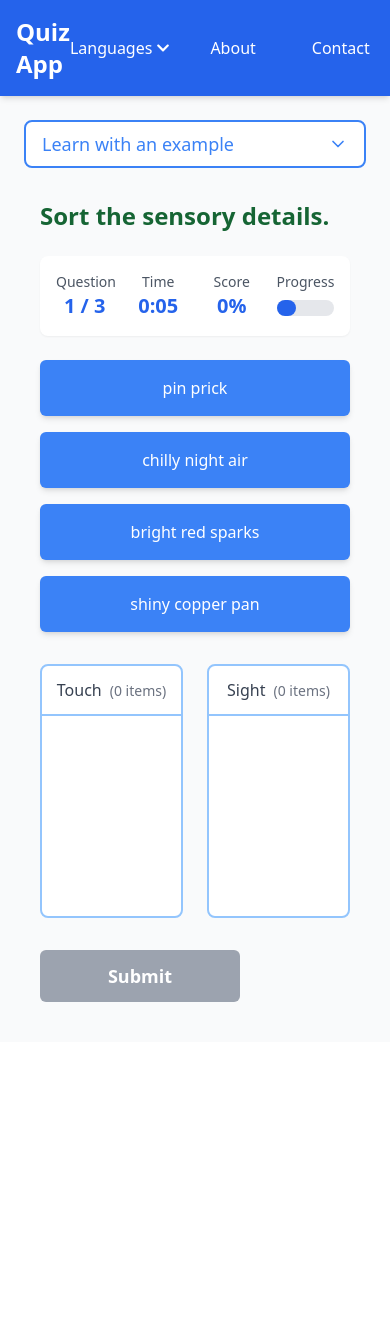
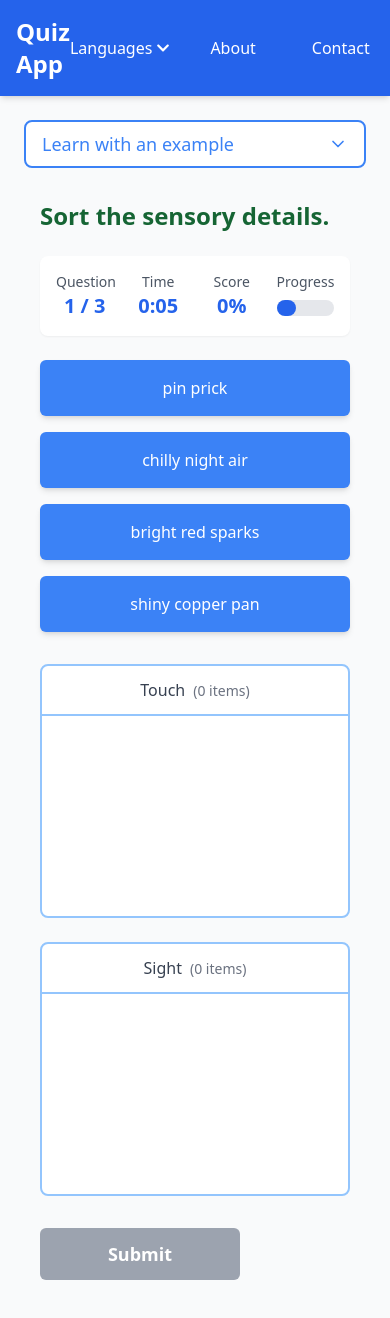
Before and after one commit to IhebMth/Quiz-App, a React (Vite) app: page /drag-and-drop in a window 390 px wide. Before the commit the page ends 1042 px from the top, so only its background shows below. Built offline with nearby package versions, Linux system fonts and the light colour scheme.

Commit message:
'first-commit'

```diff
--- a/index.html
+++ b/index.html
@@ -2,7 +2,7 @@
 <html lang="en">
   <head>
     <meta charset="UTF-8" />
-    <link rel="icon" type="" href="#" />
+    <link rel="" type="" href="#" />
     <meta name="viewport" content="width=device-width, initial-scale=1.0" />
     <title>Quiz-App</title>
   </head>
--- a/src/components/dragAndDrop/DragAndDrop.jsx
+++ b/src/components/dragAndDrop/DragAndDrop.jsx
@@ -1,16 +1,35 @@
 import { useState, useEffect } from 'react';
-import { DndContext } from '@dnd-kit/core';
+import { DndContext, TouchSensor, MouseSensor, useSensor, useSensors } from '@dnd-kit/core';
 import DraggableItem from './DraggableItem';
 import DroppableZone from './DroppableZone';
-import Feedback from '../dragAndDrop/FeedBack'
+import Feedback from '../dragAndDrop/FeedBack';
 import Stats from '../Stats';
 import FinalResults from '../FinalResults';
 import exercisesData from './data/dragAndDropExercises.json';
 
 const DragAndDrop = () => {
+    // Initialize sensors for both mouse and touch interactions
+    const mouseSensor = useSensor(MouseSensor, {
+        // Require the mouse to move by 10 pixels before activating
+        activationConstraint: {
+            distance: 10,
+        },
+    });
+
+    const touchSensor = useSensor(TouchSensor, {
+        // Require the touch to move by 10 pixels before activating
+        activationConstraint: {
+            delay: 250,
+            tolerance: 5,
+        },
+    });
+
+    // Combine both sensors
+    const sensors = useSensors(mouseSensor, touchSensor);
+
     const [currentExerciseIndex, setCurrentExerciseIndex] = useState(0);
     const [categoryItems, setCategoryItems] = useState({});
-    const [movedItems, setMovedItems] = useState(new Set()); // Track initially moved items
+    const [movedItems, setMovedItems] = useState(new Set());
     const [showFeedback, setShowFeedback] = useState(false);
     const [isCorrect, setIsCorrect] = useState(false);
     const [showFinalResults, setShowFinalResults] = useState(false);
@@ -28,7 +47,6 @@ const DragAndDrop = () => {
     const totalExercises = exercisesData.exercises.length;
     const pointsPerQuestion = 100 / totalExercises;
 
-    // Initialize categories state
     useEffect(() => {
         if (currentExercise) {
             const initialCategories = {};
@@ -36,11 +54,10 @@ const DragAndDrop = () => {
                 initialCategories[category] = [];
             });
             setCategoryItems(initialCategories);
-            setMovedItems(new Set()); // Reset moved items for new exercise
+            setMovedItems(new Set());
         }
     }, [currentExerciseIndex]);
 
-    // Timer effect
     useEffect(() => {
         const timer = setInterval(() => {
             if (!showFeedback && !showFinalResults) {
@@ -65,19 +82,16 @@ const DragAndDrop = () => {
             }
         });
 
-        // If the item is coming from the initial options
         if (!sourceCategory) {
             const draggedItem = currentExercise.options.find(item => item.id === draggedItemId);
             if (draggedItem) {
-                setMovedItems(prev => new Set([...prev, draggedItemId])); // Mark as moved from initial position
+                setMovedItems(prev => new Set([...prev, draggedItemId]));
                 setCategoryItems(prev => ({
                     ...prev,
                     [targetCategory]: [...prev[targetCategory], draggedItem]
                 }));
             }
-        }
-        // If the item is moving between zones
-        else if (sourceCategory !== targetCategory) {
+        } else if (sourceCategory !== targetCategory) {
             setCategoryItems(prev => {
                 const draggedItem = prev[sourceCategory].find(item => item.id === draggedItemId);
                 return {
@@ -86,7 +100,7 @@ const DragAndDrop = () => {
                     [targetCategory]: [...prev[targetCategory], draggedItem]
                 };
             });
-            setMovedItems(prev => new Set([...prev, draggedItemId])); // Mark the item as moved
+            setMovedItems(prev => new Set([...prev, draggedItemId]));
         }
     };
 
@@ -167,8 +181,6 @@ const DragAndDrop = () => {
         );
     }
 
-
-    // Get all items that have been placed in any category
     const placedItems = new Set(
         Object.values(categoryItems)
             .flat()
@@ -177,7 +189,7 @@ const DragAndDrop = () => {
 
     return (
         <>
-        <DndContext onDragEnd={handleDragEnd}>
+        <DndContext sensors={sensors} onDragEnd={handleDragEnd}>
             <div className="p-4 max-w-4xl mx-auto">
                 <h1 className="text-2xl font-semibold text-green-800 mb-6">
                     {currentExercise.question}
@@ -195,7 +207,6 @@ const DragAndDrop = () => {
                     isCorrect={isCorrect}
                 />
 
-                {/* Draggable Items Container */}
                 <div className="flex flex-wrap gap-4 mb-8">
                     {currentExercise.options.map((item) => (
                         <div key={item.id} className="flex-1 min-w-[200px]">
@@ -203,7 +214,9 @@ const DragAndDrop = () => {
                                 <DraggableItem
                                     id={item.id}
                                     text={item.content}
-                                    className={`transition-all duration-500 ease-in-out ${movedItems.has(item.id) ? 'bg-yellow-300 transform scale-105' : ''}`}
+                                    className={`transition-all duration-500 ease-in-out ${
+                                        movedItems.has(item.id) ? 'bg-yellow-300 transform scale-105' : ''
+                                    }`}
                                 />
                             ) : (
                                 <div className="p-6 bg-gray-200 rounded-md text-center text-gray-400">
@@ -213,8 +226,7 @@ const DragAndDrop = () => {
                     ))}
                 </div>
 
-                {/* Droppable Zones Container */}
-                <div className="grid grid-cols-2 gap-6 mb-8">
+                <div className="grid grid-cols-1 md:grid-cols-2 gap-6 mb-8">
                     {currentExercise.categories.map((category) => (
                         <DroppableZone
                             key={category}
@@ -236,9 +248,6 @@ const DragAndDrop = () => {
         </DndContext>
         </>
     );
-
-
 };
 
-
 export default DragAndDrop;
```
